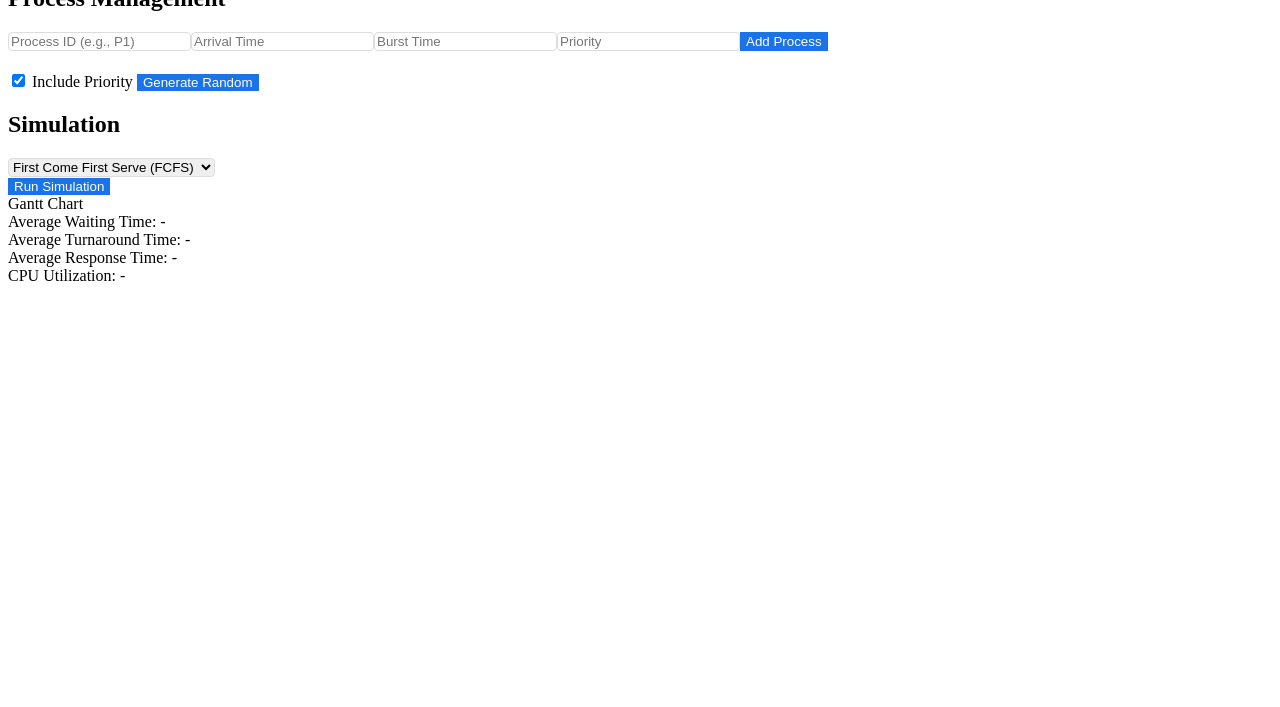
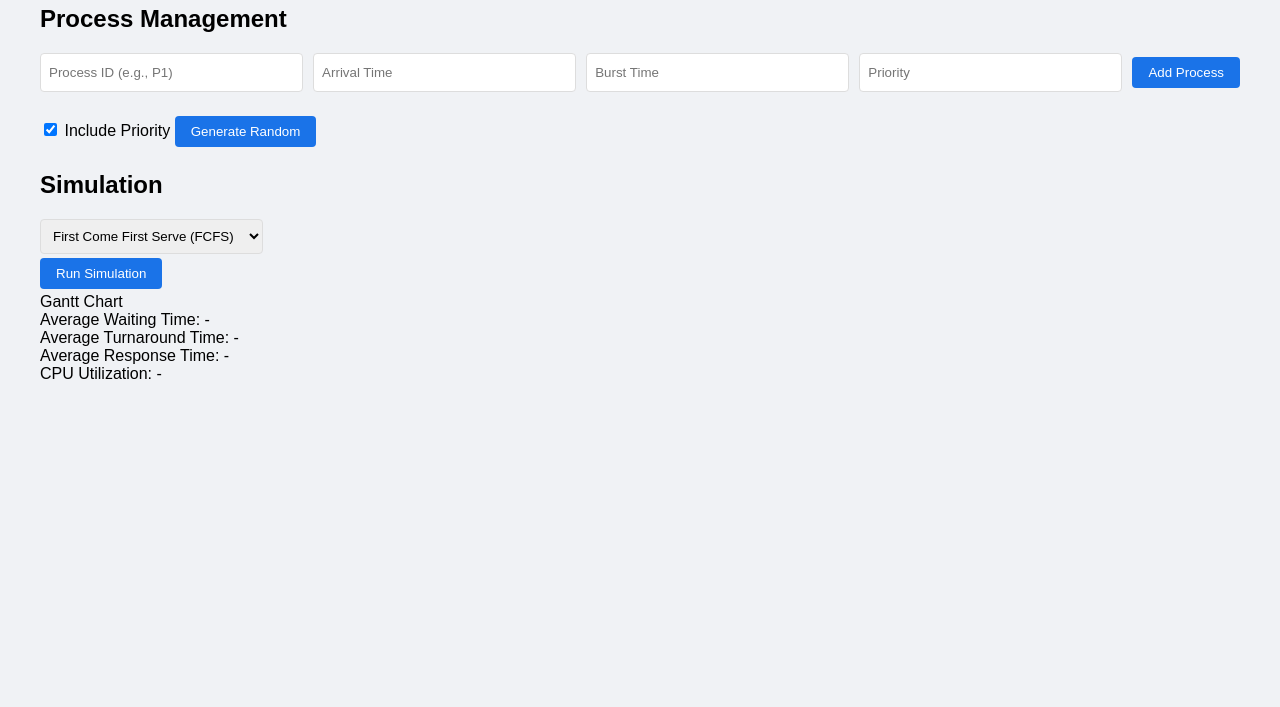
Before and after one commit to kailashagrwll/OS-Project, a plain HTML site: page index.html in a window 1280 px wide. Shown: the part 93-800 px from the top of the page. Drawn offline with Linux system fonts and the light colour scheme; a script that the page names is missing.

Commit message:
styles.css

```diff
--- a/styles.css
+++ b/styles.css
@@ -1,3 +1,10 @@
+body {
+    font-family: Arial, sans-serif;
+    margin: 0;
+    padding: 20px;
+    background: #f0f2f5;
+}
+
 h1 {
     text-align: center;
     color: #1a73e8;
@@ -8,14 +15,31 @@ button {
     background: #1a73e8;
     color: white;
     border: none;
+    padding: 8px 16px;
+    border-radius: 4px;
+    cursor: pointer;
+    margin: 4px 0;
+}
+
+.container {
+    max-width: 1200px;
+    margin: 0 auto;
 }
 
 .input-group {
     display: flex;
+    gap: 10px;
     margin-bottom: 20px;
+    flex-wrap: wrap;
 }
 
 input, select {
+    padding: 8px;
     border: 1px solid #ddd;
     border-radius: 4px;
+    flex: 1;
 }
+
+button:hover {
+    background: #0056b3;
+}
```
